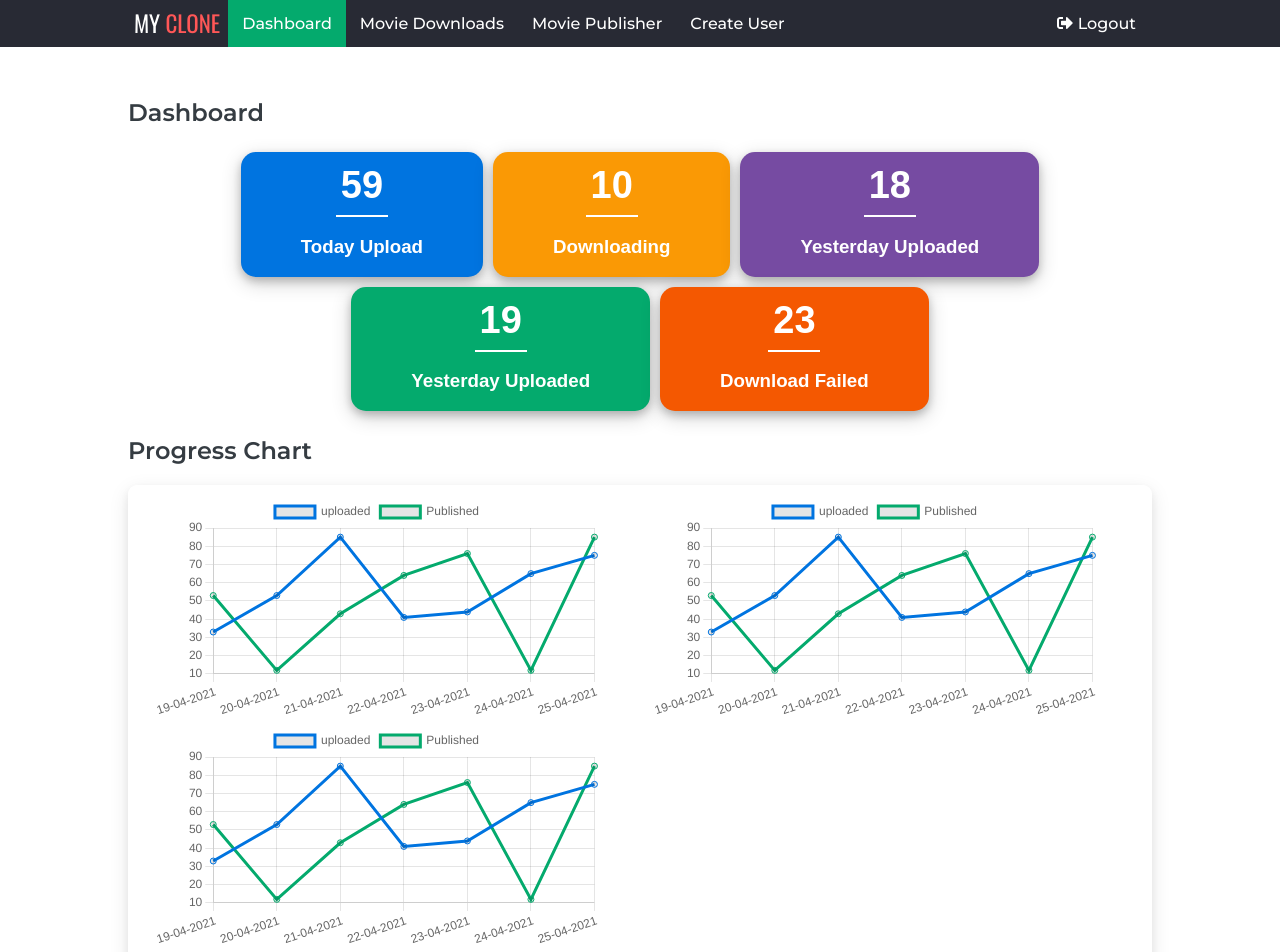
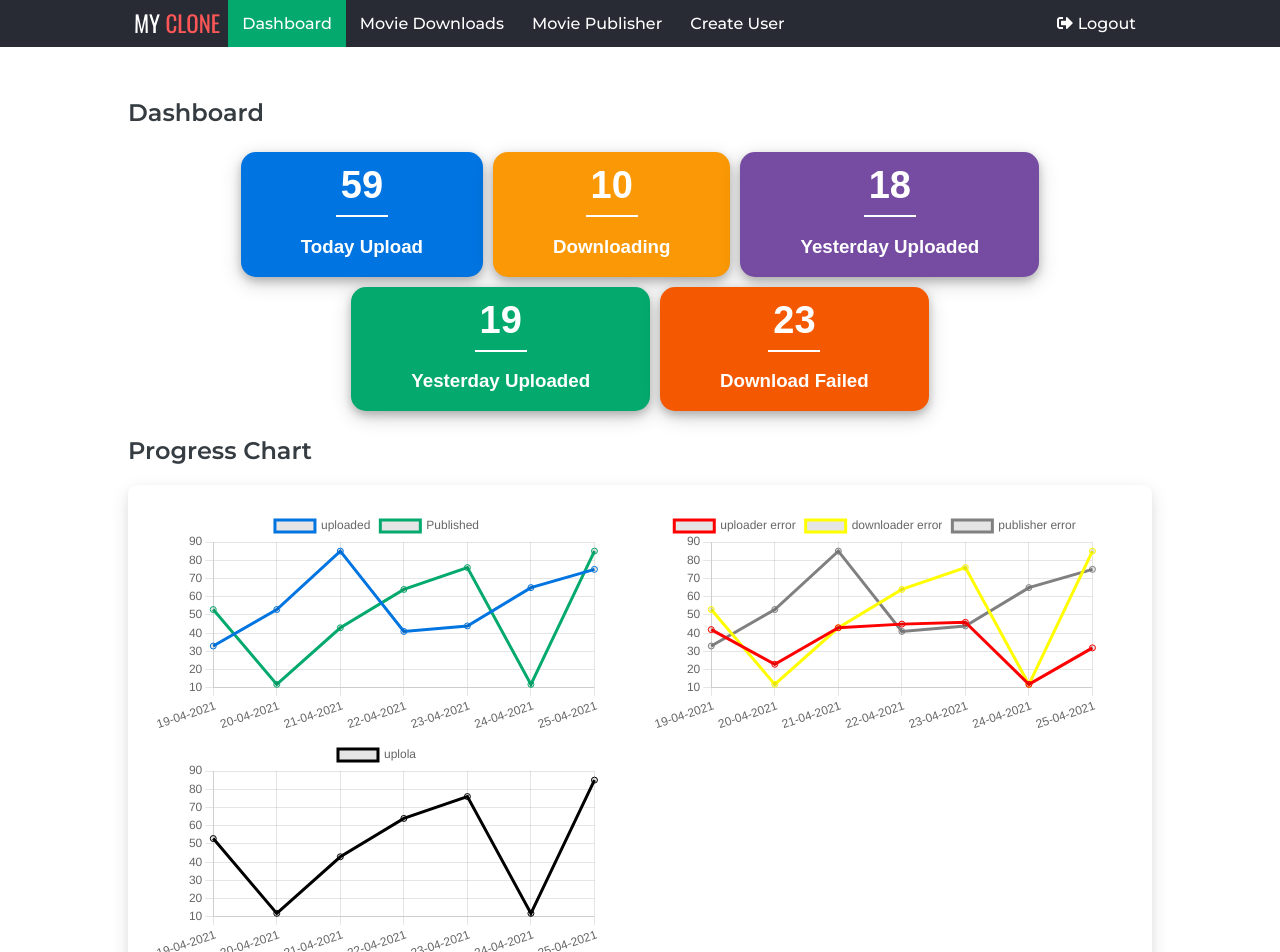
Before and after one commit to mdshemul48/MY-CLONE, a React (Create React App) app in the folder frontend/: page / in a window 1280 px wide. Shown: the top 952 px of the page. Built offline with nearby package versions, Linux system fonts and the light colour scheme.

Commit message:
adding chart data

```diff
--- a/frontend/src/Dashboard/components/MainChart.css
+++ b/frontend/src/Dashboard/components/MainChart.css
@@ -1,5 +1,5 @@
 .all-chart {
-  padding: 11px 0;
+  padding: 25px 0;
   border-radius: 9px;
   box-shadow: 0 4px 8px 0 rgb(0 0 0 / 6%), 0 6px 20px 0 rgb(0 0 0 / 10%);
 }
--- a/frontend/src/Dashboard/components/MainChart.js
+++ b/frontend/src/Dashboard/components/MainChart.js
@@ -3,11 +3,62 @@ import React from "react";
 import "./MainChart.css";
 import StatusChart from "./StatusChart";
 const MainChart = () => {
+  const labels = [
+    "19-04-2021",
+    "20-04-2021",
+    "21-04-2021",
+    "22-04-2021",
+    "23-04-2021",
+    "24-04-2021",
+    "25-04-2021",
+  ];
+  const datasets1 = [
+    {
+      label: "uploaded",
+      data: [33, 53, 85, 41, 44, 65, 75],
+      fill: false,
+      borderColor: "#0074e0",
+    },
+    {
+      label: "Published",
+      data: [53, 12, 43, 64, 76, 12, 85],
+      fill: false,
+      borderColor: "rgb(4, 170, 109,1)",
+    },
+  ];
+  const datasets2 = [
+    {
+      label: "uploader error",
+      data: [42, 23, 43, 45, 46, 12, 32],
+      fill: false,
+      borderColor: "red",
+    },
+    {
+      label: "downloader error",
+      data: [53, 12, 43, 64, 76, 12, 85],
+      fill: false,
+      borderColor: "yellow",
+    },
+    {
+      label: "publisher error",
+      data: [33, 53, 85, 41, 44, 65, 75],
+      fill: false,
+      borderColor: "gray",
+    },
+  ];
+  const datasets3 = [
+    {
+      label: "uplola",
+      data: [53, 12, 43, 64, 76, 12, 85],
+      fill: false,
+      borderColor: "black",
+    },
+  ];
   return (
     <div className="all-chart">
-      <StatusChart />
-      <StatusChart />
-      <StatusChart />
+      <StatusChart labels={labels} datasets={datasets1} />
+      <StatusChart labels={labels} datasets={datasets2} />
+      <StatusChart labels={labels} datasets={datasets3} />
     </div>
   );
 };
--- a/frontend/src/Dashboard/components/StatusChart.js
+++ b/frontend/src/Dashboard/components/StatusChart.js
@@ -5,29 +5,8 @@ import { Line } from "react-chartjs-2";
 import "./StatusChart.css";
 const StatusChart = (props) => {
   const data = {
-    labels: [
-      "19-04-2021",
-      "20-04-2021",
-      "21-04-2021",
-      "22-04-2021",
-      "23-04-2021",
-      "24-04-2021",
-      "25-04-2021",
-    ],
-    datasets: [
-      {
-        label: "uploaded",
-        data: [33, 53, 85, 41, 44, 65, 75],
-        fill: false,
-        borderColor: "#0074e0",
-      },
-      {
-        label: "Published",
-        data: [53, 12, 43, 64, 76, 12, 85],
-        fill: false,
-        borderColor: "rgb(4, 170, 109,1)",
-      },
-    ],
+    labels: props.labels,
+    datasets: props.datasets,
   };
   return (
     <div className={`StatusChart ${props.className}`}>
```
